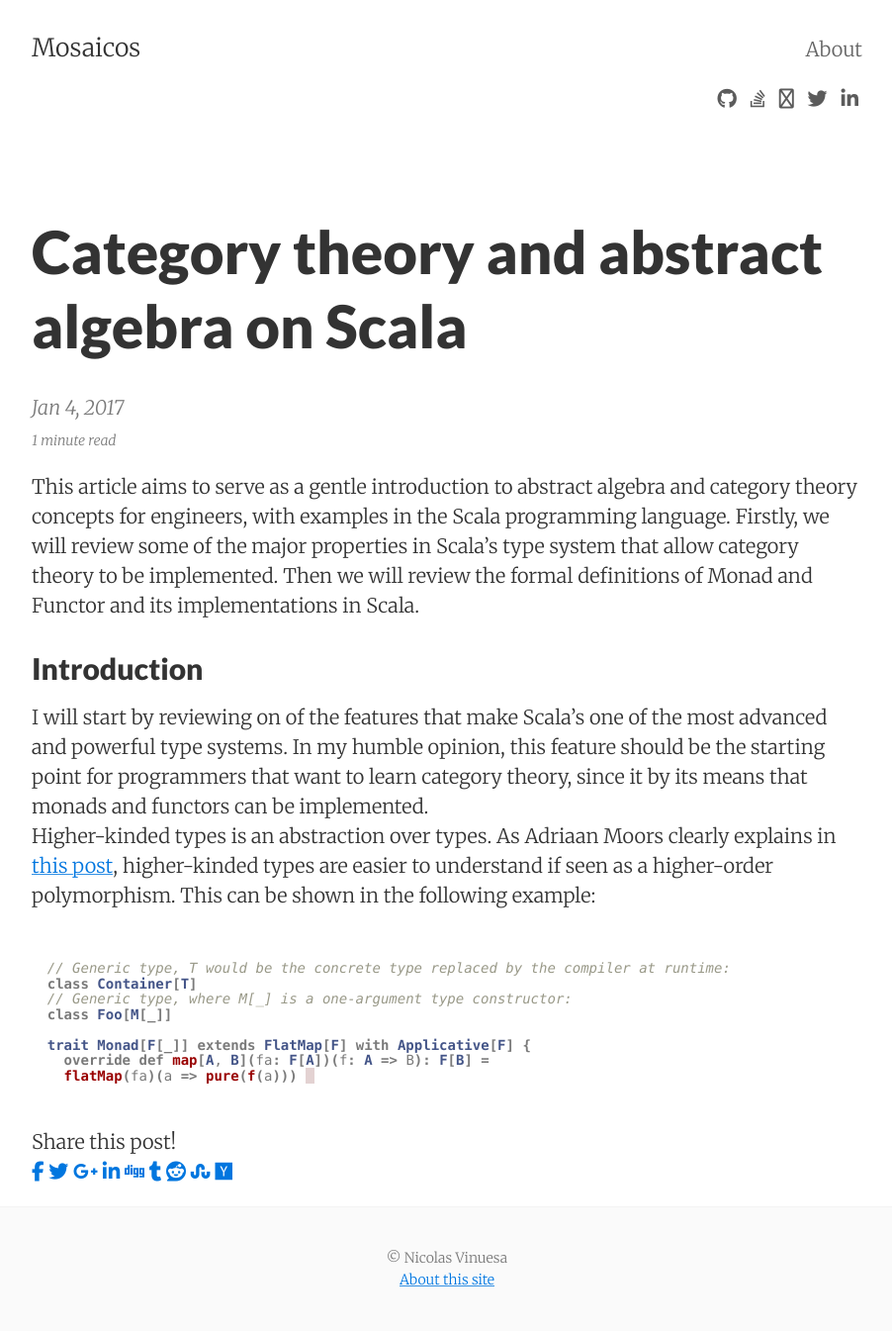
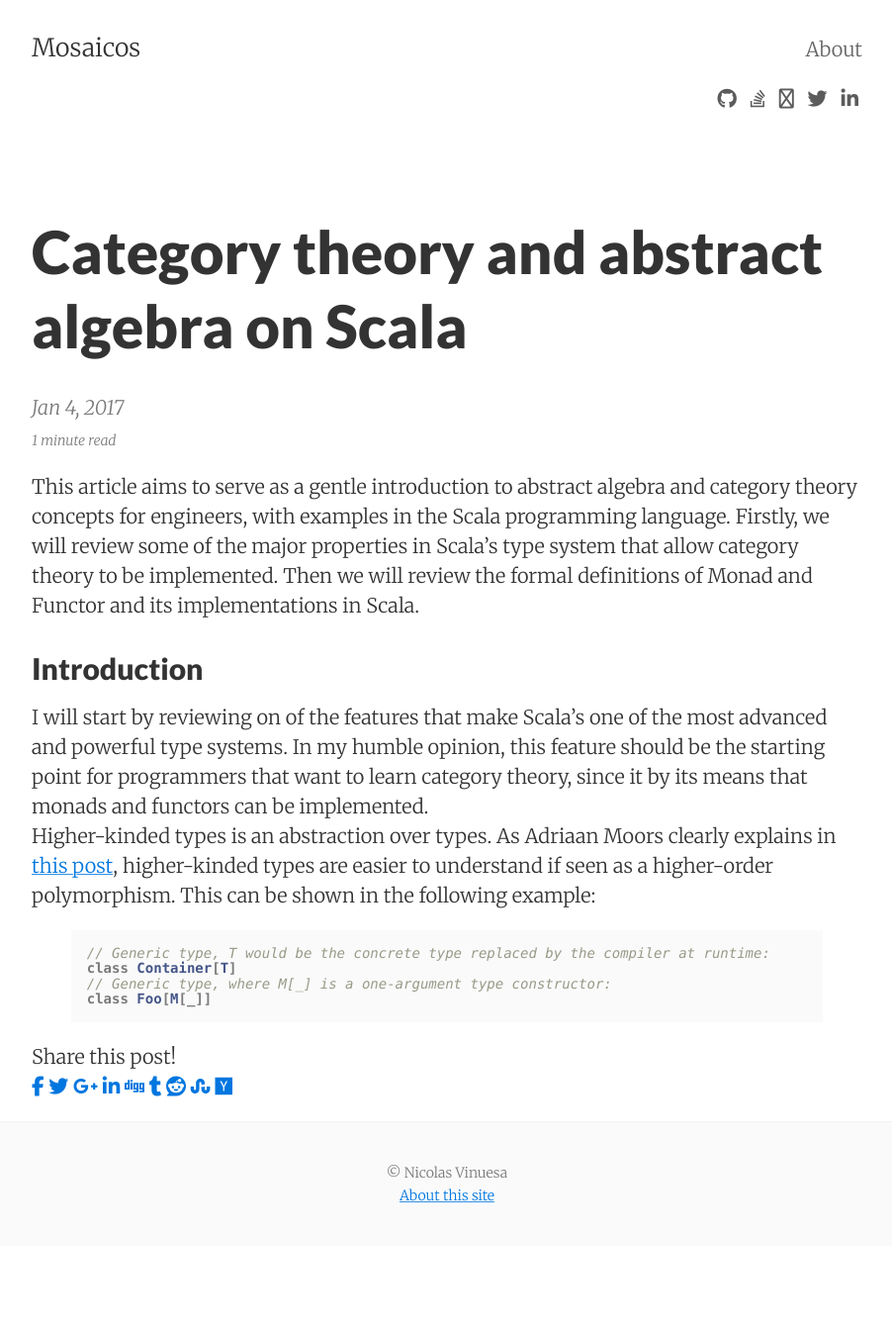
Before and after one commit to nvinuesa/nvinuesa.github.io, a Jekyll site: the page built from _posts/2017-01-04-category-theory-scala.markdown, in a window 1280 px wide. Shown: the whole page at 99% size, without its empty margins (188-1090 px from the left). Built offline with Jekyll 4.4.1, drawn with Linux system fonts in a browser that asks for light colours; nearby versions of some CDN libraries; after the commit the page ends 1259 px from its top, so only the background shows below that.

Commit message:
fix: code style

````diff
--- a/_posts/2017-01-04-category-theory-scala.markdown
+++ b/_posts/2017-01-04-category-theory-scala.markdown
@@ -13,17 +13,13 @@ I will start by reviewing on of the features that make Scala's one of the most a
 Higher-kinded types is an abstraction over types. As Adriaan Moors clearly explains in [this post][SO01], higher-kinded types are easier to understand if seen as a higher-order polymorphism. This can be shown in the following example:
 
 
-```scala
+{% highlight scala %}
 
 // Generic type, T would be the concrete type replaced by the compiler at runtime:
 class Container[T]
 // Generic type, where M[_] is a one-argument type constructor:
 class Foo[M[_]]
 
-trait Monad[F[_]] extends FlatMap[F] with Applicative[F] {
-  override def map[A, B](fa: F[A])(f: A => B): F[B] =
-  flatMap(fa)(a => pure(f(a)))
-
-```
+{% endhighlight %}
 
 [SO01]: http://stackoverflow.com/a/6427289/5089400
````
